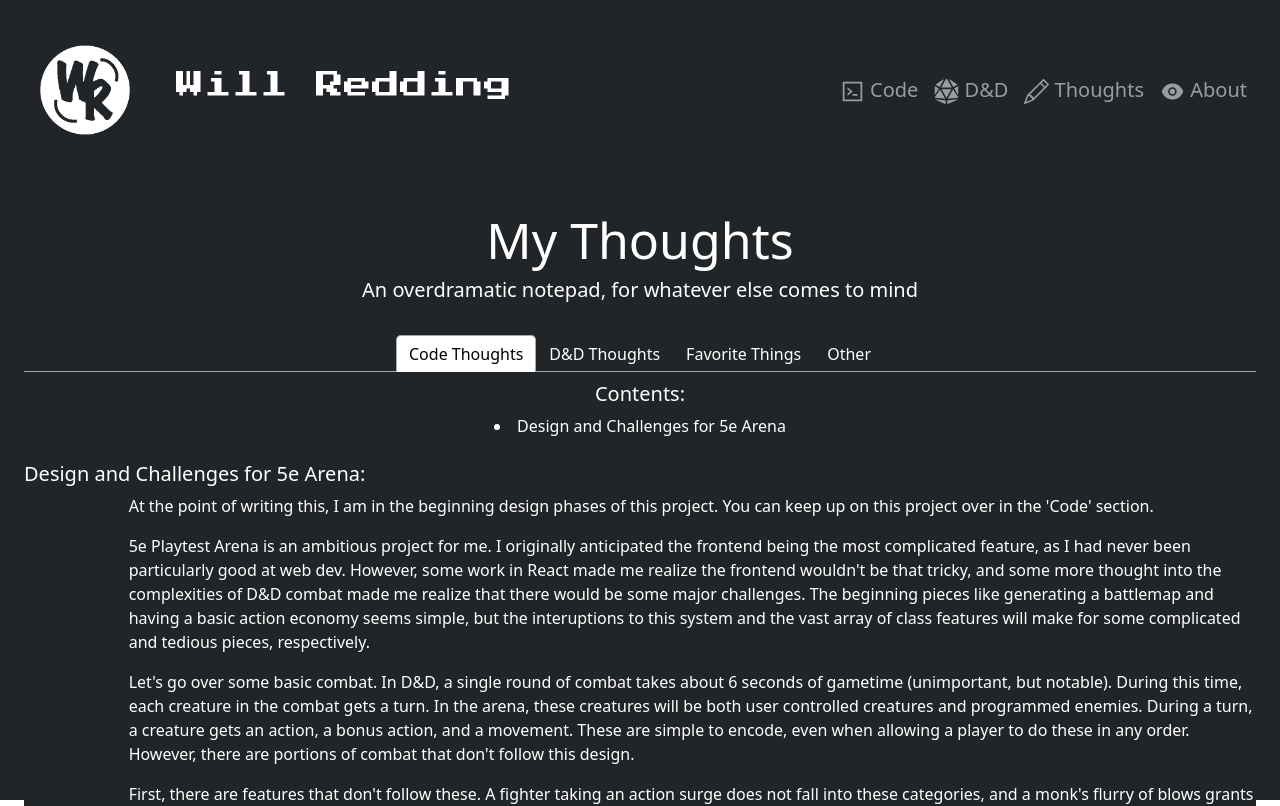
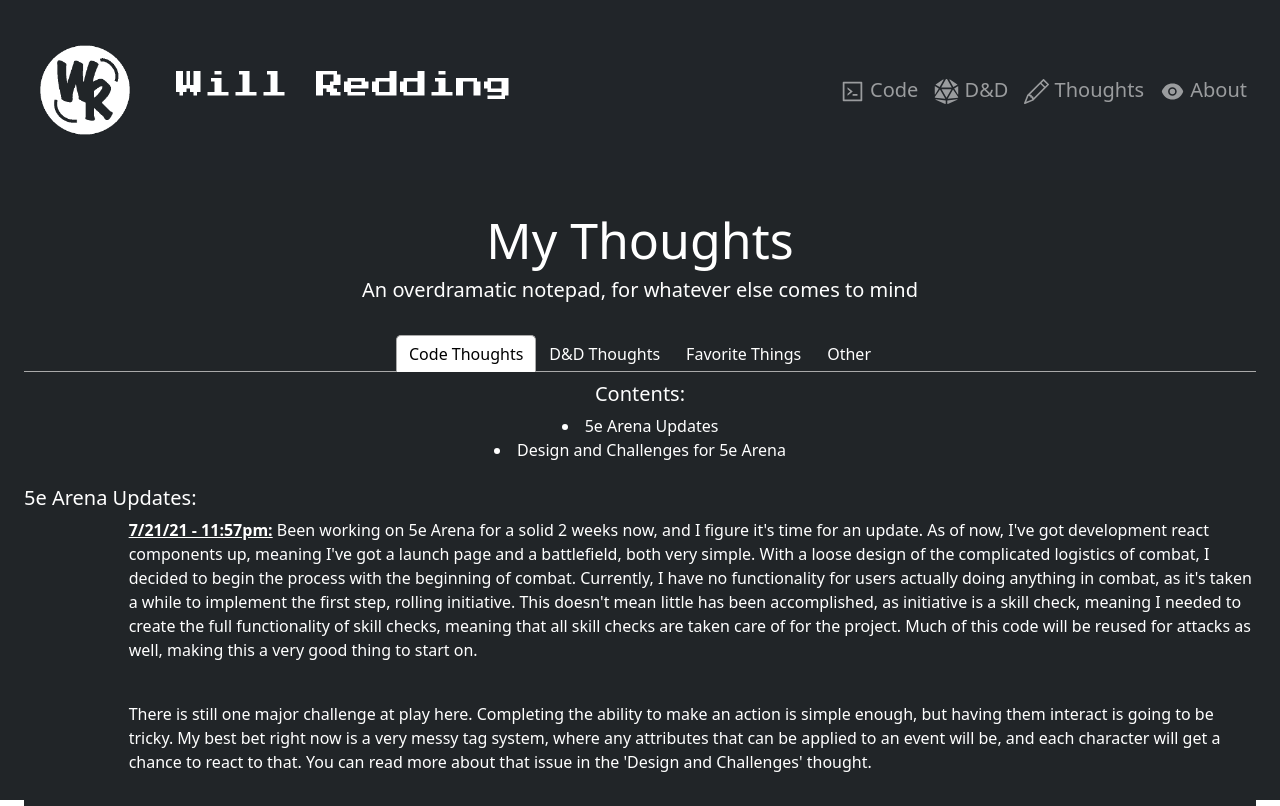
Before and after one commit to willredding314/portfolio, a React (Create React App) app: page /thoughts in a window 1280 px wide. Shown: the top 806 px of the page. Built offline with nearby package versions, Linux system fonts and the light colour scheme.

Commit message:
7/21/21 5e Arena Update

```diff
--- a/src/components/thoughts.tsx
+++ b/src/components/thoughts.tsx
@@ -109,7 +109,36 @@ const Thoughts = () => {
                         </TabList>
                         <TabPanel className="code-thoughts">
                             <h5 className="white">Contents:</h5>
+                            <li className="white">5e Arena Updates</li>
                             <li className="white">Design and Challenges for 5e Arena</li>
+                            <br></br>
+                            <h5 className="white lefty">5e Arena Updates:</h5>
+                            <Row>
+                                <Col md="1"></Col>
+                                <Col md="11">
+                                    <p className="white lefty"><strong><u>7/21/21 - 11:57pm:</u></strong> Been working on 5e Arena
+                                        for a solid 2 weeks now, and I figure it's time for an update. As of
+                                        now, I've got development react components up, meaning I've got a
+                                        launch page and a battlefield, both very simple. With a loose design
+                                        of the complicated logistics of combat, I decided to begin the process
+                                        with the beginning of combat. Currently, I have no functionality for
+                                        users actually doing anything in combat, as it's taken a while to implement
+                                        the first step, rolling initiative. This doesn't mean little has been accomplished,
+                                        as initiative is a skill check, meaning I needed to create the full functionality
+                                        of skill checks, meaning that all skill checks are taken care of for the project.
+                                        Much of this code will be reused for attacks as well, making this a very good
+                                        thing to start on.
+                                    </p>
+                                    <br></br>
+                                    <p className="white lefty">
+                                        There is still one major challenge at play here. Completing the ability to make an
+                                        action is simple enough, but having them interact is going to be tricky. My best
+                                        bet right now is a very messy tag system, where any attributes that can be applied to an
+                                        event will be, and each character will get a chance to react to that. You can read more
+                                        about that issue in the 'Design and Challenges' thought.
+                                    </p>
+                                </Col>
+                            </Row>
                             <br></br>
                             <h5 className="white lefty">Design and Challenges for 5e Arena:</h5>
                             <Row>
@@ -291,7 +320,7 @@ const Thoughts = () => {
                                         them all on here, as those are mostly for my own use, but I certainly love to talk
                                         about these favorites.
                                     </p>
-                                    <p  className="white lefty">
+                                    <p className="white lefty">
                                         Something I find notable is that I find some categories conducive to having favorites,
                                         and others not. I find it extremely easy to select a single favorite movie, song, album,
                                         or even beverage, but find it impossible to select a single favorite in the category of
```
Lines whose indentation alone changed are shown as unchanged.
